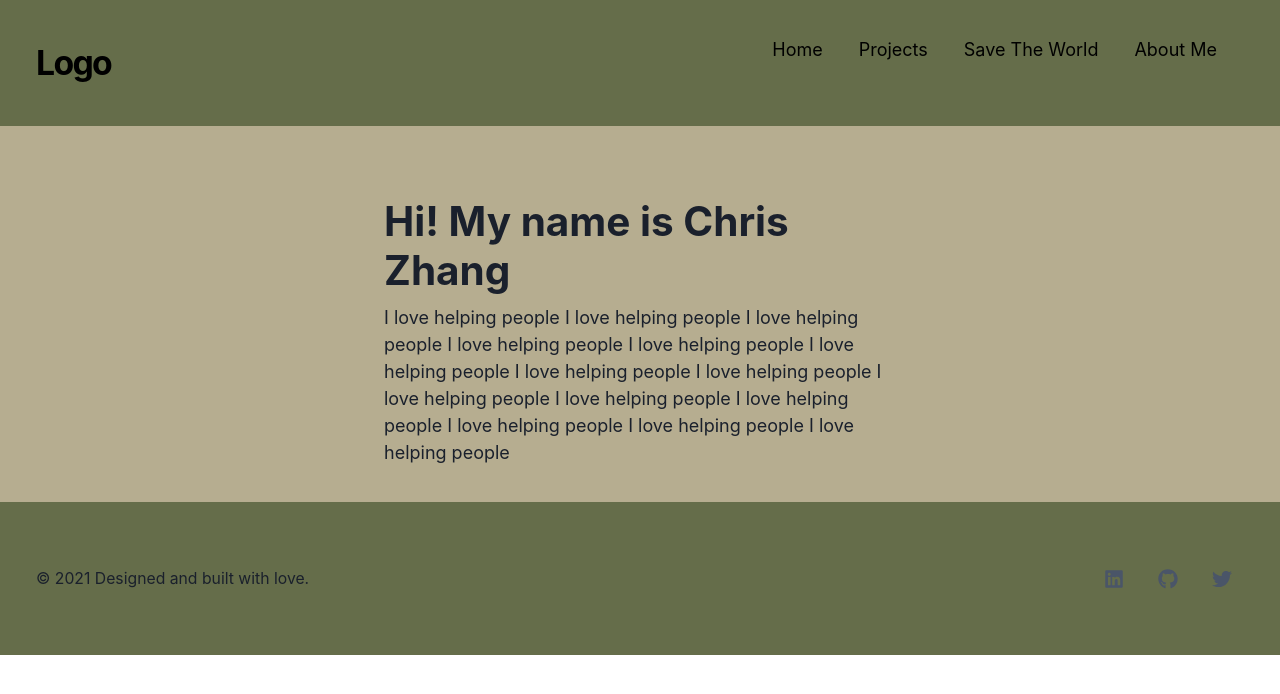
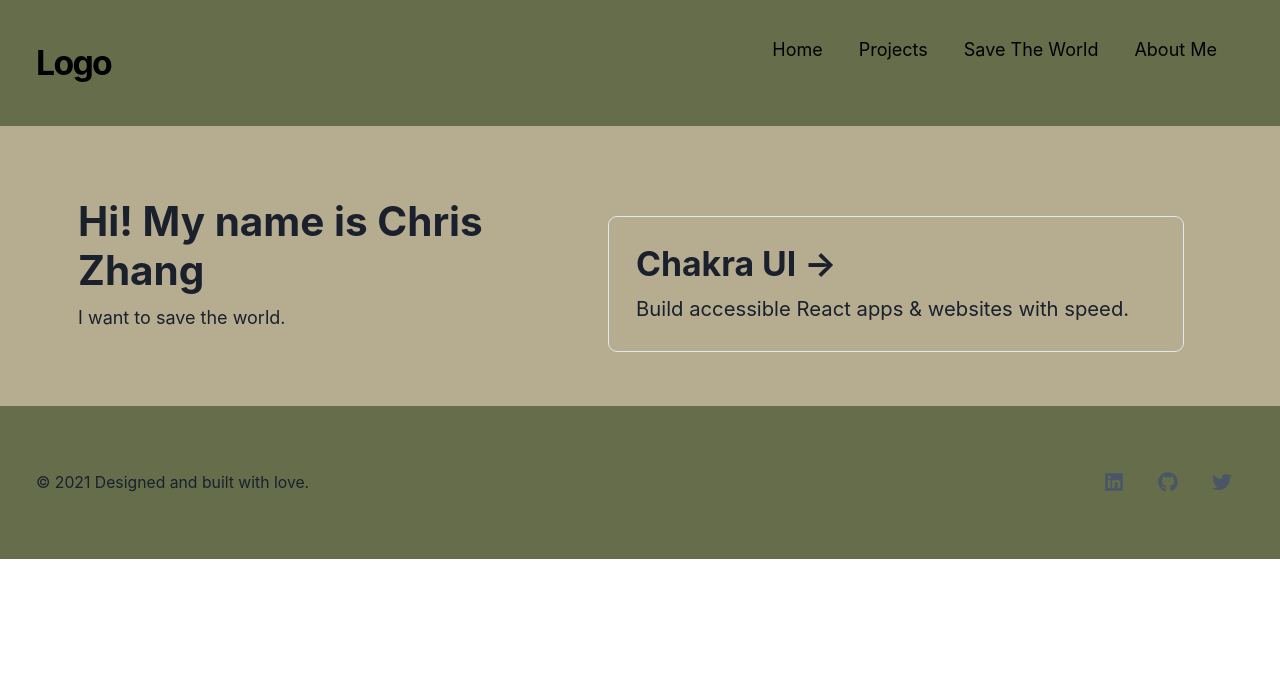
Before and after one commit to chriszhang08/personal-website, a Next.js app: page / in a window 1280 px wide. Shown: the top 694 px of the page. Built offline with nearby package versions, Linux system fonts and the light colour scheme.

Commit message:
Added box and chakra theme

```diff
--- a/pages/_app.js
+++ b/pages/_app.js
@@ -2,12 +2,20 @@ import "../styles/global.css";
 import Navbar from "../components/navbar/navbar";
 import Footer from "../components/footer/footer";
 import Head from "next/head";
-import { ChakraProvider, Stack } from "@chakra-ui/react";
+import { ChakraProvider, Stack, theme } from "@chakra-ui/react";
 import colors from "../styles/config/colors";
+
+const customTheme = {
+  ...theme,
+  colors: {
+    ...theme.colors,
+    purple: "#692ba8",
+  },
+};
 
 export default function App({ Component, pageProps }) {
   return (
-    <ChakraProvider>
+    <ChakraProvider theme={theme}>
       <Head>
         <title>Chris Zhang</title>
       </Head>
--- a/pages/index.js
+++ b/pages/index.js
@@ -16,14 +16,24 @@ export default function Home() {
       <Flex w="100%" justify="center" direction="row">
         <Stack direction={"column"} w={["90%", "80%", "65%", "50%", "40%"]}>
           <Heading>Hi! My name is Chris Zhang</Heading>
-          <Text>
-            I love helping people I love helping people I love helping people I
-            love helping people I love helping people I love helping people I
-            love helping people I love helping people I love helping people I
-            love helping people I love helping people I love helping people I
-            love helping people I love helping people
+          <Text>I want to save the world.</Text>
+        </Stack>
+        <Box
+          as="a"
+          href="https://chakra-ui.com/"
+          p="6"
+          m="4"
+          borderWidth="1px"
+          rounded="lg"
+          flexBasis={["auto", "45%"]}
+        >
+          <Heading as="h3" size="lg" mb="2">
+            Chakra UI &rarr;
+          </Heading>
+          <Text fontSize="lg">
+            Build accessible React apps & websites with speed.
           </Text>
-        </Stack>
+        </Box>
       </Flex>
     </Fragment>
   );
```
